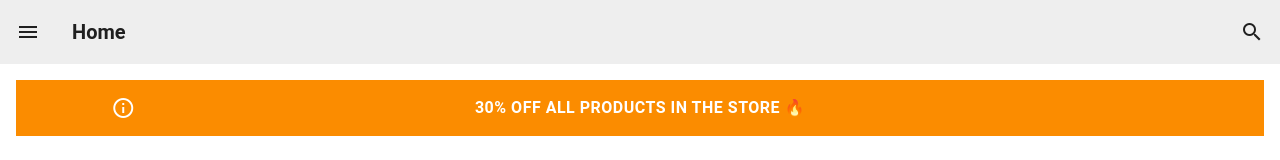
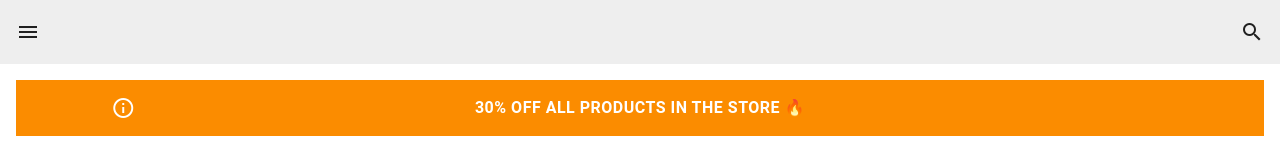
Before and after one commit to Mikolaj-Mroz/vue-shop-pwa, a Vue app: page / in a window 1280 px wide. Shown: the top 160 px of the page. Built offline with nearby package versions, Linux system fonts and the light colour scheme.

Commit message:
fix: wrong margin

```diff
--- a/src/components/TheTopNav.vue
+++ b/src/components/TheTopNav.vue
@@ -1,7 +1,7 @@
 <template>
   <v-app-bar flat>
     <v-toolbar app>
-      <v-toolbar-title class="font-weight-bold text-capitalize" v-if="title !== 'home' || title !=='search'">{{ title }}</v-toolbar-title>
+      <v-toolbar-title class="font-weight-bold text-capitalize" v-if="title !== 'home' && title !=='search'">{{ title }}</v-toolbar-title>
 
       <template v-if="title === 'home' || title ==='search'" v-slot:prepend>
         <v-btn @click="drawer = !drawer" icon="mdi-menu"></v-btn>
```
